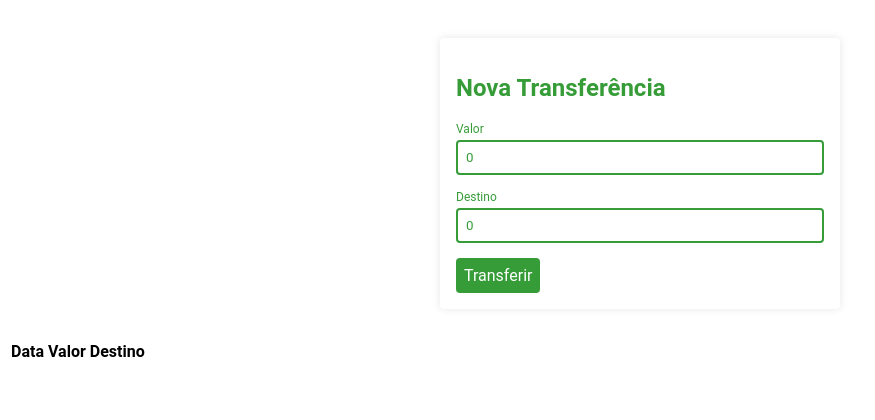
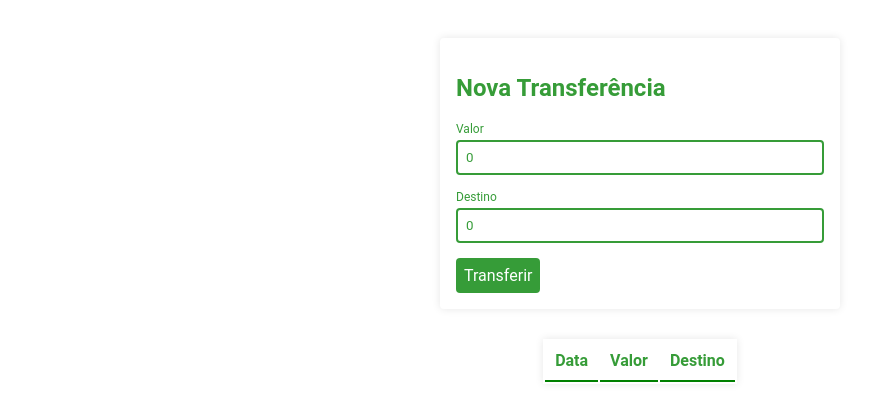
Before and after one commit to wallacewts/bytebank, an Angular app: page / in a window 1280 px wide. Shown: the top 420 px of the page, without its empty margins (0-875 px from the left). Built offline with nearby package versions, Linux system fonts and the light colour scheme.

Commit message:
add extract table styles

```diff
--- a/src/app/extract/extract.component.html
+++ b/src/app/extract/extract.component.html
@@ -1,15 +1,15 @@
-<table>
-  <thead>
-    <th>Data</th>
-    <th>Valor</th>
-    <th>Destino</th>
+<table class="tabela">
+  <thead class="tabela__cabecalho">
+    <th class="tabela__cabecalho__conteudo">Data</th>
+    <th class="tabela__cabecalho__conteudo">Valor</th>
+    <th class="tabela__cabecalho__conteudo">Destino</th>
   </thead>
 
   <tbody>
-    <tr *ngFor="let transfer of transfers">
-      <td>{{ transfer.date ? (transfer.date  | date: "short") : "Não informado" }}</td>
-      <td>{{ transfer.value | currency }}</td>
-      <td>{{ transfer.destination }}</td>
+    <tr class="tabela__linha" *ngFor="let transfer of transfers">
+      <td class="tabela__conteudo">{{ transfer.date ? (transfer.date  | date: "short") : "Não informado" }}</td>
+      <td class="tabela__conteudo">{{ transfer.value | currency }}</td>
+      <td class="tabela__conteudo">{{ transfer.destination }}</td>
     </tr>
   </tbody>
 </table>
--- a/src/app/extract/extract.component.scss
+++ b/src/app/extract/extract.component.scss
@@ -0,0 +1,37 @@
+.titulo {
+  text-align: center;
+  font-size: 24px;
+  margin-bottom: 16px;
+}
+
+.tabela {
+  text-align: center;
+  margin: 0 auto;
+  background-color: white;
+  box-shadow: 0 0 8px rgba(0, 0, 0, 0.1);
+
+  &__cabecalho {
+    color: var(--primary);
+
+    &__conteudo {
+      padding: 10px;
+      border-bottom: 2px solid green;
+    }
+  }
+
+  &__linha {
+    margin-bottom: 10px;
+    border-radius: 4px;
+
+    &:last-child {
+      .tabela__conteudo {
+        border-bottom: none;
+      }
+    }
+  }
+
+  &__conteudo {
+    padding: 10px;
+    border-bottom: 1px solid var(--cinza-claro);
+  }
+}
```
